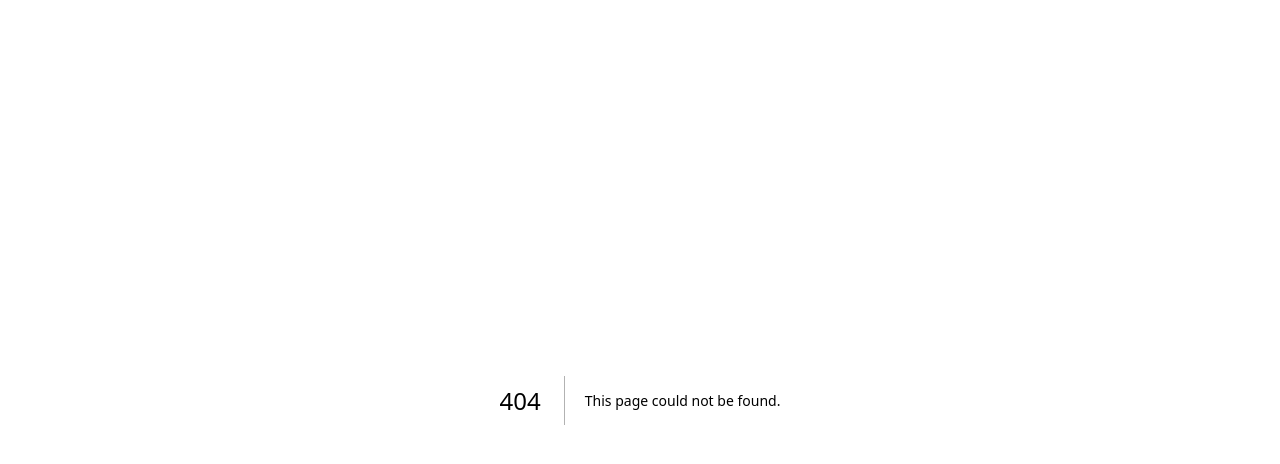
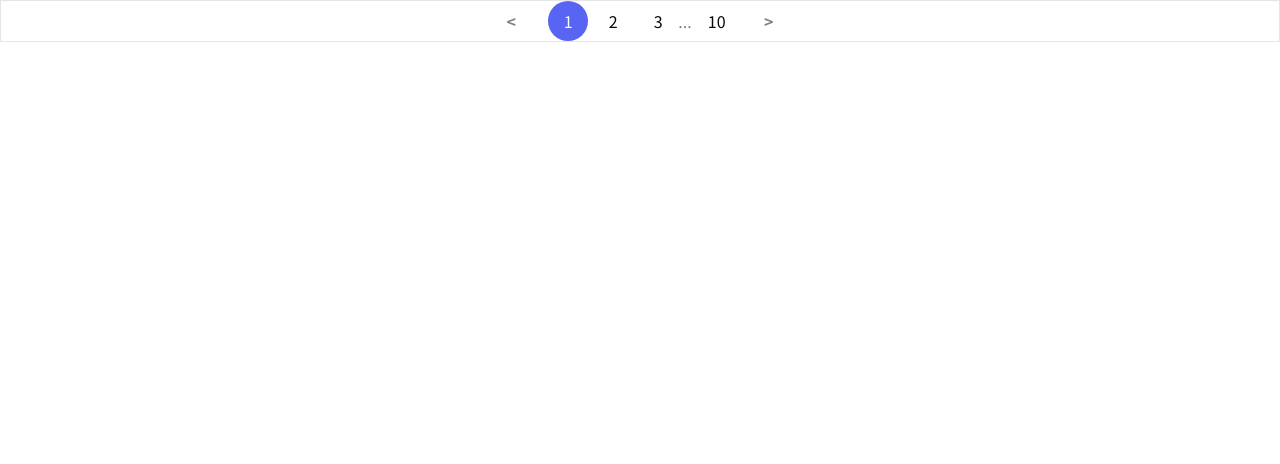
Before and after one commit to kandalog/gameconnect, a Next.js app: page /test in a window 1280 px wide. Before the commit this address had no page. Shown: the top 464 px of the page. Built offline with nearby package versions, Linux system fonts and the light colour scheme.

Commit message:
pagination作成

```diff
--- a/src/app/layout.tsx
+++ b/src/app/layout.tsx
@@ -6,6 +6,7 @@ import { Toaster } from "@/components/ui/sonner";
 
 import "./stylesheets/reset.css";
 import "./stylesheets/globals.css";
+import "./stylesheets/custom.css";
 
 const notoSansJp = Noto_Sans_JP({
   weight: ["400", "700"],
--- /dev/null
+++ b/src/app/stylesheets/custom.css
@@ -0,0 +1,37 @@
+.pagination-button {
+  width: 40px;
+  height: 40px;
+  border-radius: 100px;
+  cursor: pointer;
+  margin-left: 5px;
+}
+
+.pagination-button.active {
+  background-color: #5865f2;
+  color: white;
+}
+
+.prev-button {
+  width: 40px;
+  height: 40px;
+  border-radius: 100px;
+  cursor: pointer;
+  color: gray;
+  font-weight: bold;
+  margin-right: 12px;
+}
+
+.next-button {
+  width: 40px;
+  height: 40px;
+  border-radius: 100px;
+  cursor: pointer;
+  color: gray;
+  font-weight: bold;
+  margin-left: 12px;
+}
+
+.ellipsis {
+  color: gray;
+  display: inline-block;
+}
--- /dev/null
+++ b/src/app/test/Pagination.tsx
@@ -0,0 +1,109 @@
+import React from "react";
+
+type Props = {
+  currentPage: string;
+  onClickPrev: () => void;
+  onClickNext: () => void;
+  onClickPageNumber: (id: string) => void;
+  // TODO 以下を使って表示するべきページ数を計算する
+  // perPage: number;
+  // totalPages number;
+};
+
+export const Pagination = ({ currentPage, onClickPrev, onClickNext, onClickPageNumber }: Props) => {
+  return (
+    <div className="border text-center">
+      <PrevButton onClickPrev={onClickPrev} />
+      <PaginateButton
+        pageNumber="1"
+        isActive={currentPage === "1"}
+        onClickPageNumber={onClickPageNumber}
+      />
+      <PaginateButton
+        pageNumber="2"
+        isActive={currentPage === "2"}
+        onClickPageNumber={onClickPageNumber}
+      />
+      <PaginateButton
+        pageNumber="3"
+        isActive={currentPage === "3"}
+        onClickPageNumber={onClickPageNumber}
+      />
+      <Ellipsis />
+      <PaginateButton
+        pageNumber="10"
+        isActive={currentPage === "10"}
+        onClickPageNumber={onClickPageNumber}
+      />
+      <NextButton onClickNext={onClickNext} />
+    </div>
+  );
+};
+
+// Page Number Button Component
+type PaginateButtonProps = {
+  pageNumber: string;
+  className?: string;
+  isActive?: boolean;
+  onClickPageNumber: (id: string) => void;
+} & React.HTMLAttributes<HTMLButtonElement>;
+const PaginateButton = ({
+  pageNumber,
+  className,
+  isActive,
+  onClickPageNumber,
+  ...props
+}: PaginateButtonProps) => {
+  // ボタン押下のハンドラー
+  const handleClickPageNumber = () => {
+    onClickPageNumber(pageNumber);
+  };
+  return (
+    <button
+      className={`pagination-button${className ? ` ${className}` : ""} ${isActive ? "active" : ""}`}
+      {...props}
+      onClick={handleClickPageNumber}
+    >
+      {pageNumber}
+    </button>
+  );
+};
+
+// Prev Button Component
+type PrevButtonProps = {
+  className?: string;
+  onClickPrev: () => void;
+} & React.HTMLAttributes<HTMLButtonElement>;
+const PrevButton = ({ className, onClickPrev, ...props }: PrevButtonProps) => {
+  return (
+    <button
+      className={`prev-button${className ? ` ${className}` : ""} `}
+      {...props}
+      onClick={onClickPrev}
+    >
+      &lt;
+    </button>
+  );
+};
+
+// Next Button Component
+type NextButtonProps = {
+  className?: string;
+  onClickNext: () => void;
+} & React.HTMLAttributes<HTMLButtonElement>;
+const NextButton = ({ className, onClickNext, ...props }: NextButtonProps) => {
+  return (
+    <button
+      className={`next-button${className ? ` ${className}` : ""} `}
+      {...props}
+      onClick={onClickNext}
+    >
+      &gt;
+    </button>
+  );
+};
+
+// Ellipsis
+const Ellipsis = () => {
+  return <div className="ellipsis">...</div>;
+};
--- /dev/null
+++ b/src/app/test/page.tsx
@@ -0,0 +1,23 @@
+"use client";
+
+import React from "react";
+
+import { Pagination } from "./Pagination";
+
+const page = () => {
+  const handleClickPageNumber = (id: string) => console.log("click page number");
+  const handleClickPrev = () => console.log("hello click prev");
+  const handleClickNext = () => console.log("hello click next");
+  return (
+    <>
+      <Pagination
+        onClickPageNumber={handleClickPageNumber}
+        onClickPrev={handleClickPrev}
+        onClickNext={handleClickNext}
+        currentPage="1"
+      />
+    </>
+  );
+};
+
+export default page;
```
